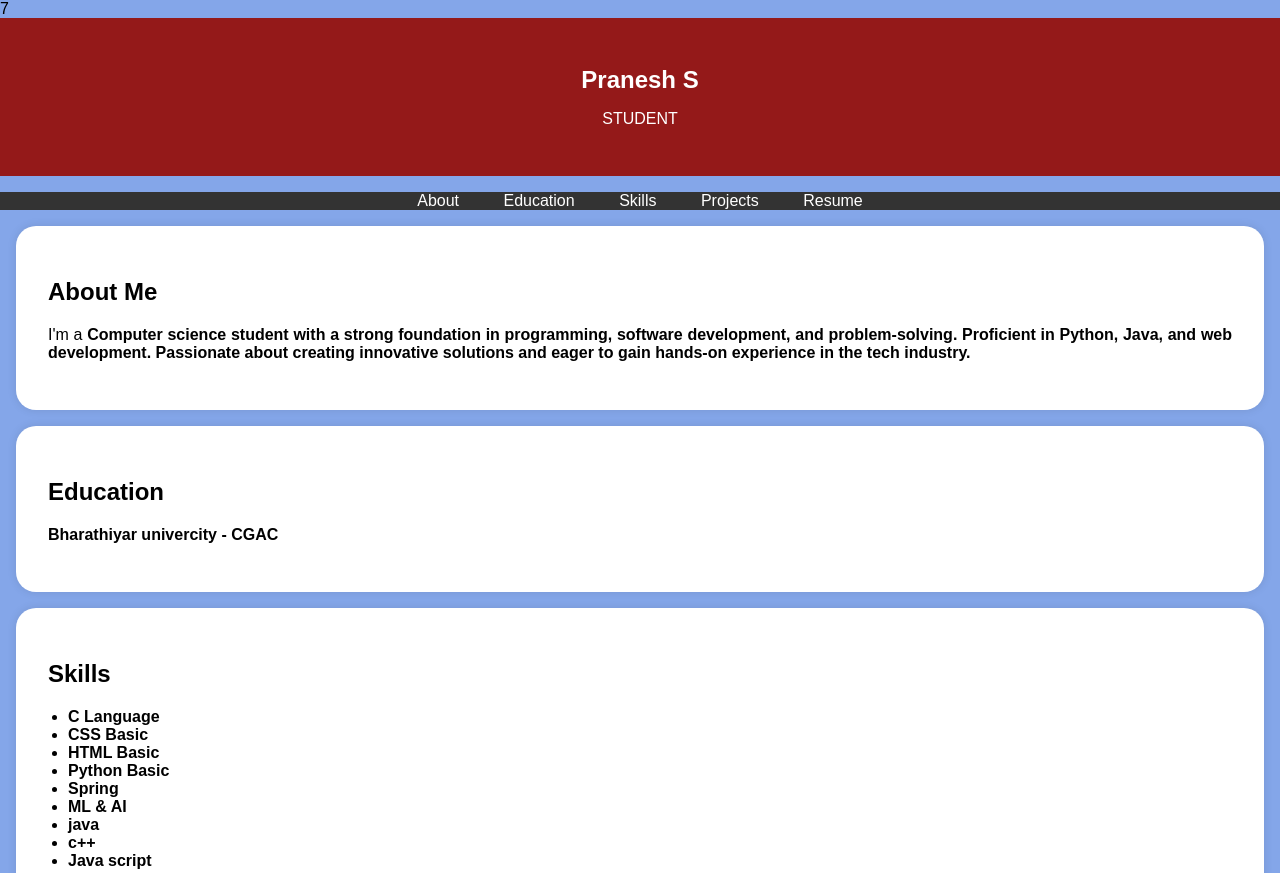
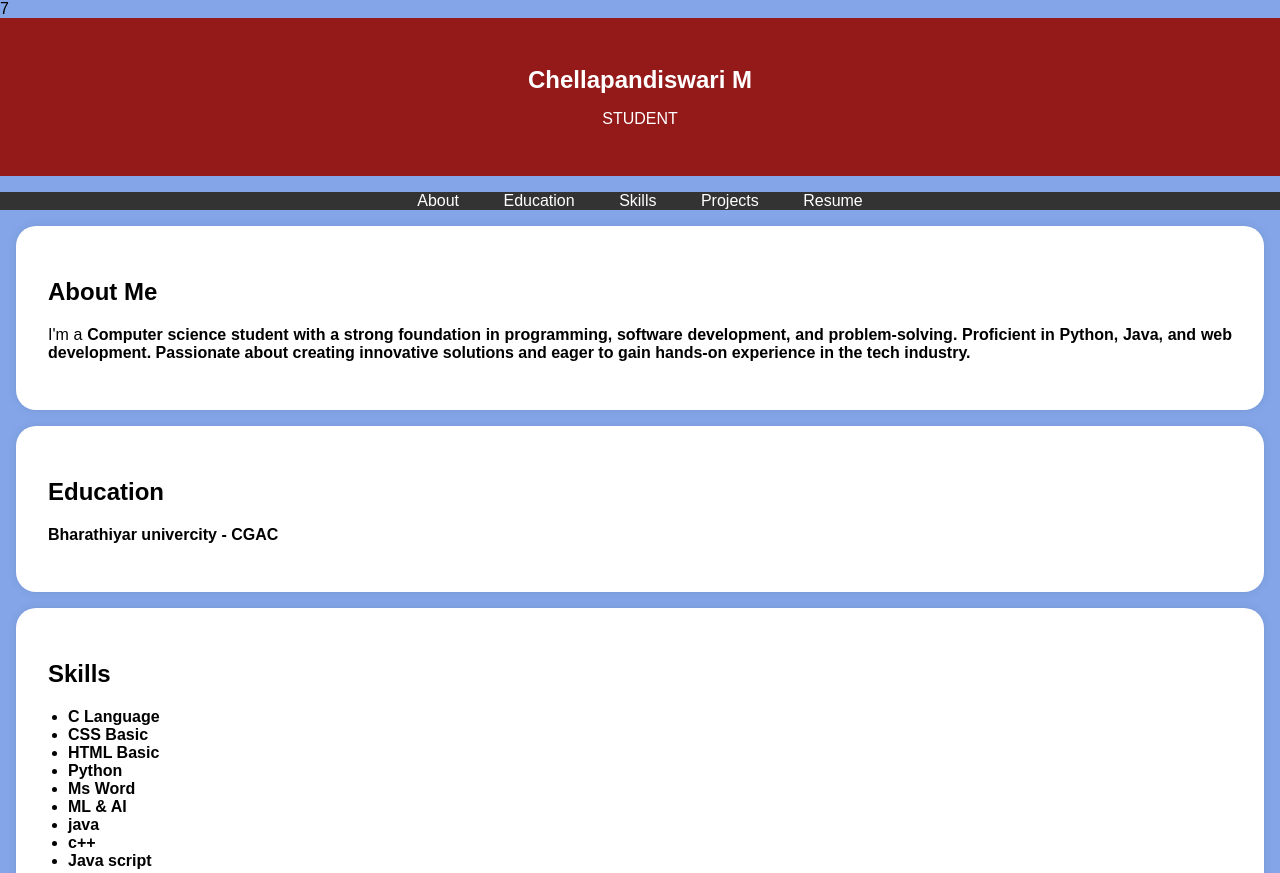
Before and after one commit to Pandiswari2005/digital-portfolio-, a plain HTML site: page index.html in a window 1280 px wide. Shown: the top 873 px of the page. Drawn offline with Linux system fonts and the light colour scheme.

Commit message:
Update index.html
Signed-off-by: Pandiswari2005 <pandiswari237@gmail.com>

```diff
--- a/index.html
+++ b/index.html
@@ -95,7 +95,7 @@
 <body>
     <header>
         <div class="header-content">
-            <h1>Pranesh S</h1>
+            <h1> Chellapandiswari M</h1>
             <p>STUDENT</p>
         </div>
     </header>
@@ -135,8 +135,8 @@
                 <li> C Language </li>
                 <li>CSS Basic</li>
                 <li>HTML Basic</li>
-                <li>Python Basic</li>
-                <li>Spring</li>
+                <li>Python </li>
+                <li>Ms Word </li>
                 <li>ML & AI</li>
                 <li>java</li>
                 <li>c++</li>
@@ -170,7 +170,7 @@
     </section>
 
     <footer>
-        <p>&copy; 2025 Pranesh</p>
+        <p>&copy; 2025 Chellapandiswari M</p>
     </footer>
 
     <script>
```
